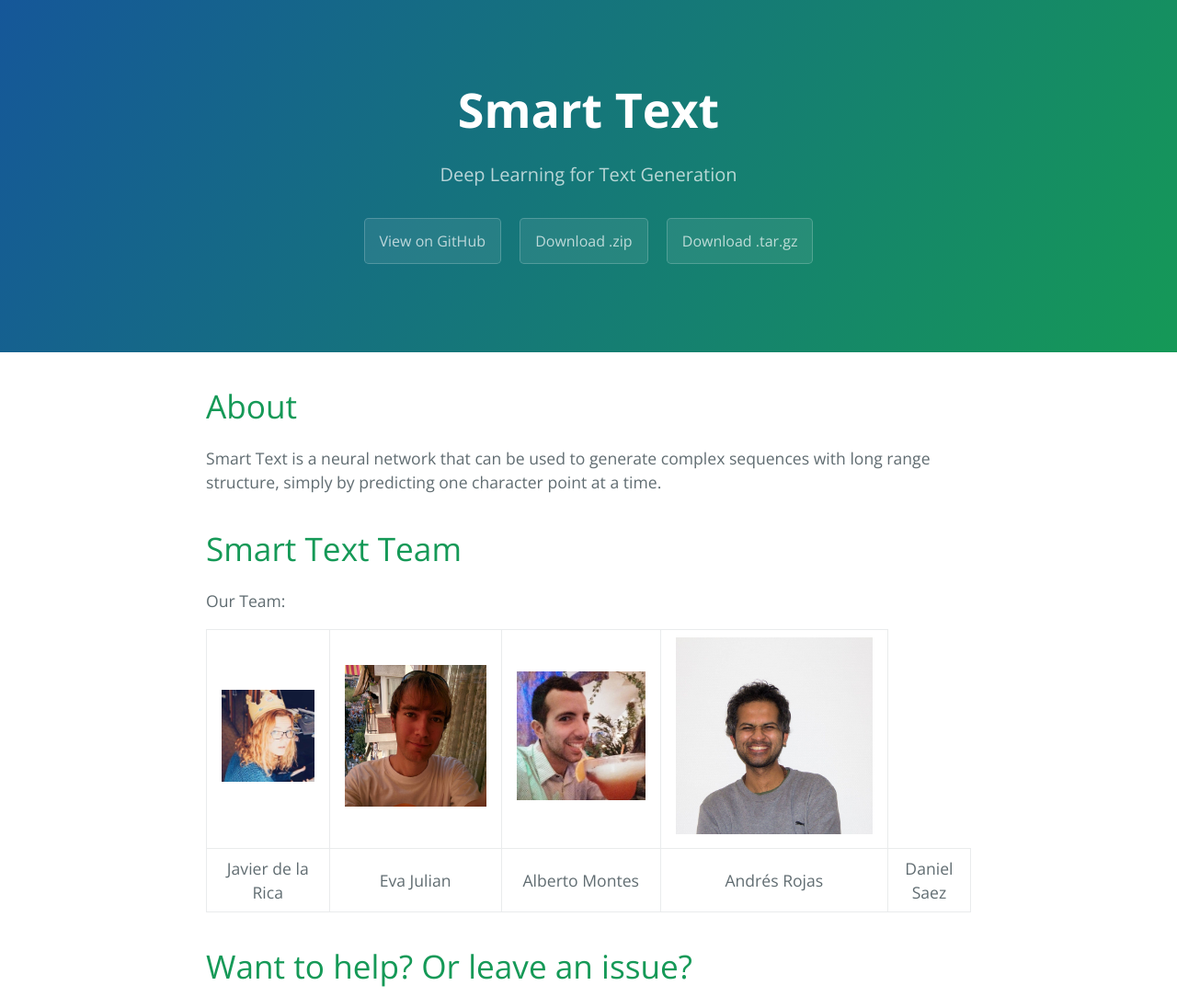
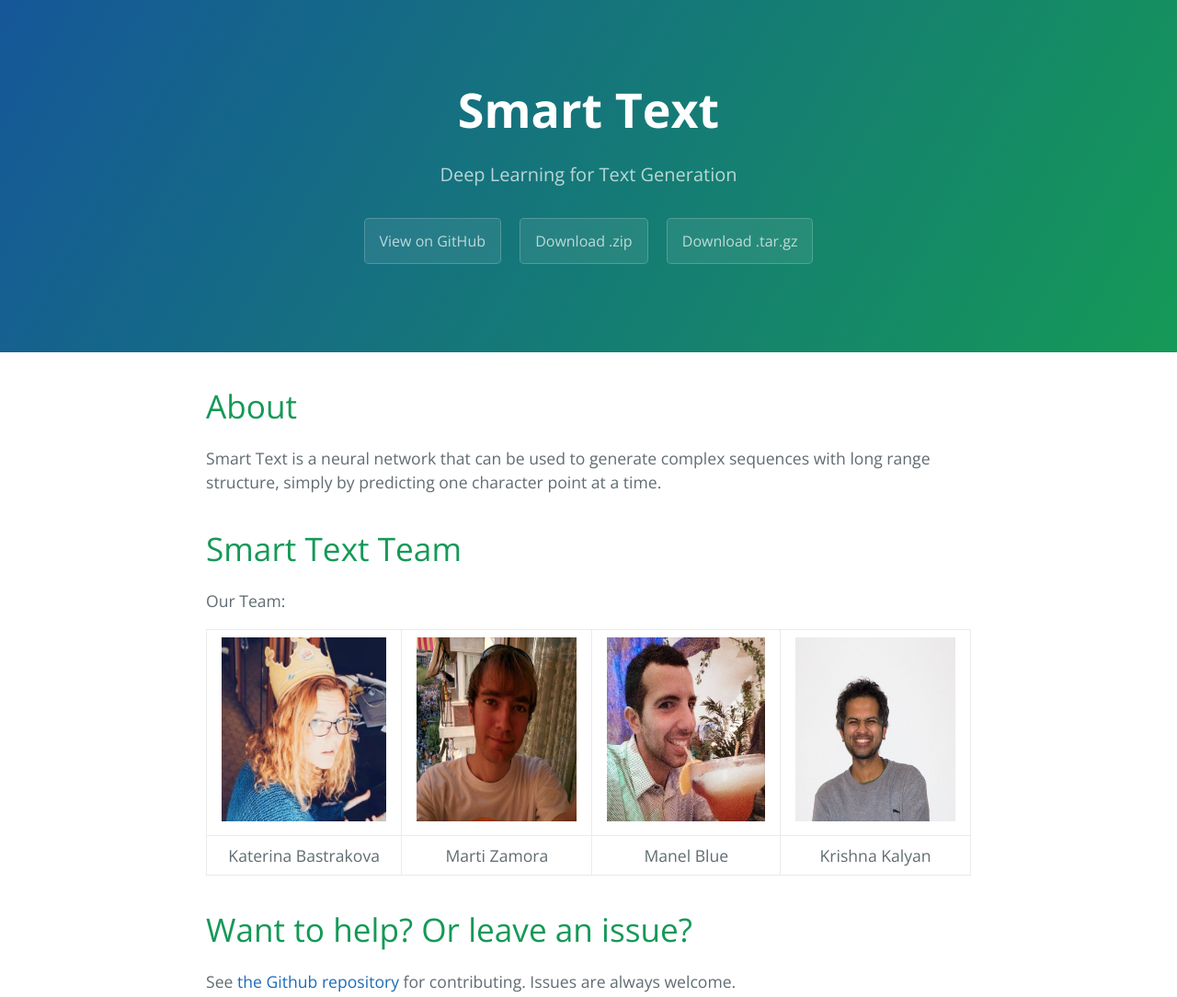
Before and after one commit to DipLernin/dipLernin.github.io, a website: page index.html in a window 1280 px wide. Shown: the top 1084 px of the page at 92% size. Drawn offline with nearby package versions, Linux system fonts and the light colour scheme.

Commit message:
fix width

```diff
--- a/index.html
+++ b/index.html
@@ -33,19 +33,19 @@
 <table>
 <thead>
 <tr>
-<th align="center"><img src="https://github.com/DipLernin/dipLernin.github.io/raw/master/img/kat.jpg" title="Katerina Bastrakova"></th>
-<th align="center"><img src="https://github.com/DipLernin/dipLernin.github.io/raw/master/img/marti.jpg" title="Marti Zamora"></th>
-<th align="center"><img src="https://github.com/DipLernin/dipLernin.github.io/raw/master/img/manel.jpg" title="Manel Blue"></th>
-<th align="center"><img src="https://github.com/DipLernin/dipLernin.github.io/raw/master/img/krishna.jpg" title="Krishna Kalyan"></th>
+<th align="center"><img  width="200" height="200" src="https://github.com/DipLernin/dipLernin.github.io/raw/master/img/kat.jpg" title="Katerina Bastrakova"></th>
+<th align="center"><img width="200" height="200" src="https://github.com/DipLernin/dipLernin.github.io/raw/master/img/marti.jpg" title="Marti Zamora"></th>
+<th align="center"><img width="200" height="200" src="https://github.com/DipLernin/dipLernin.github.io/raw/master/img/manel.jpg" title="Manel Blue"></th>
+<th align="center"><img width="200" height="200" src="https://github.com/DipLernin/dipLernin.github.io/raw/master/img/krishna.jpg" title="Krishna Kalyan"></th>
 </tr>
 </thead>
 <tbody>
 <tr>
-<td align="center">Javier de la Rica</td>
-<td align="center">Eva Julian</td>
-<td align="center">Alberto Montes</td>
-<td align="center">Andrés Rojas</td>
-<td align="center">Daniel Saez</td>
+<td align="center">Katerina Bastrakova</td>
+<td align="center">Marti Zamora</td>
+<td align="center">Manel Blue</td>
+<td align="center">Krishna Kalyan</td>
+
 </tr>
 </tbody>
 </table>
```
